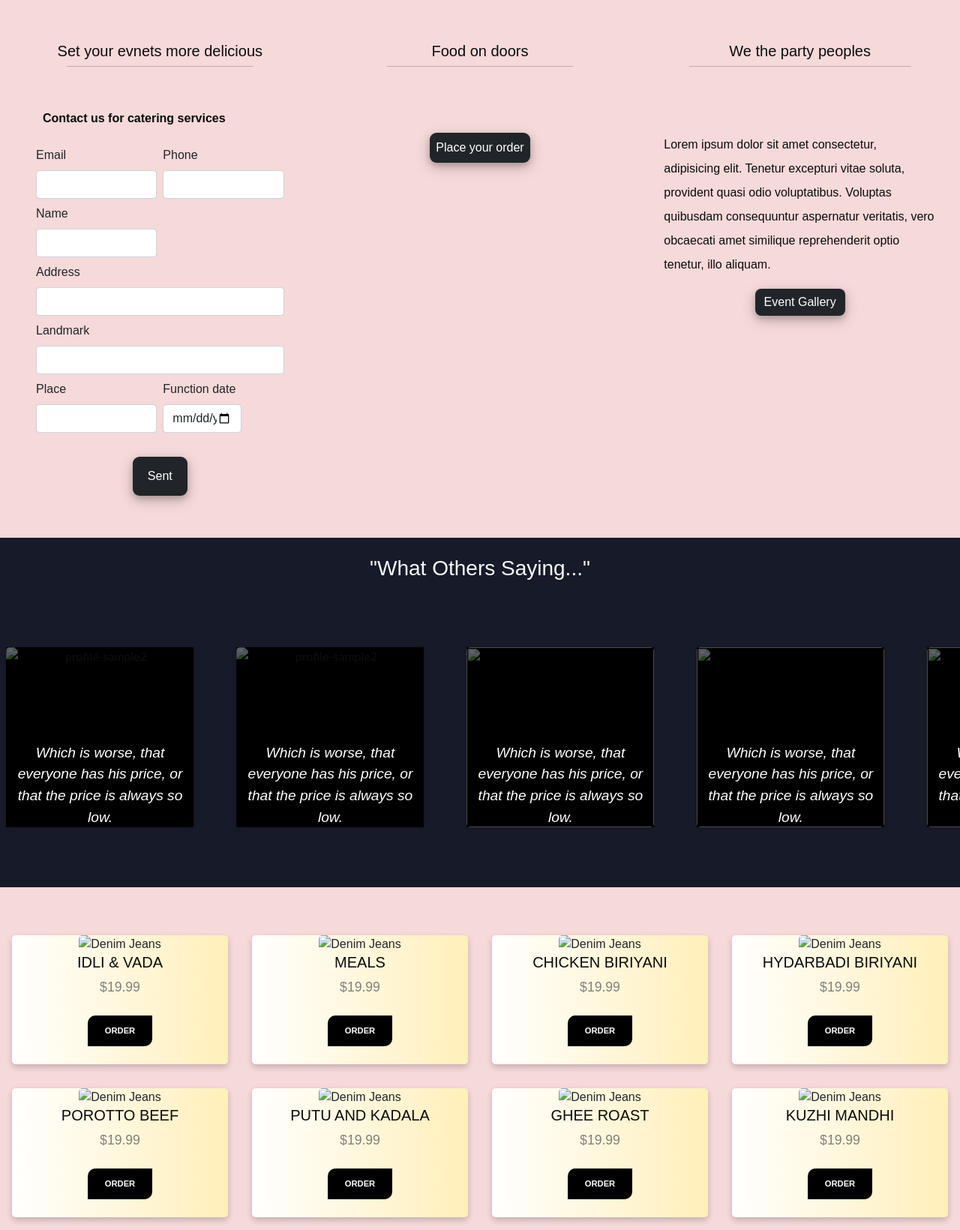
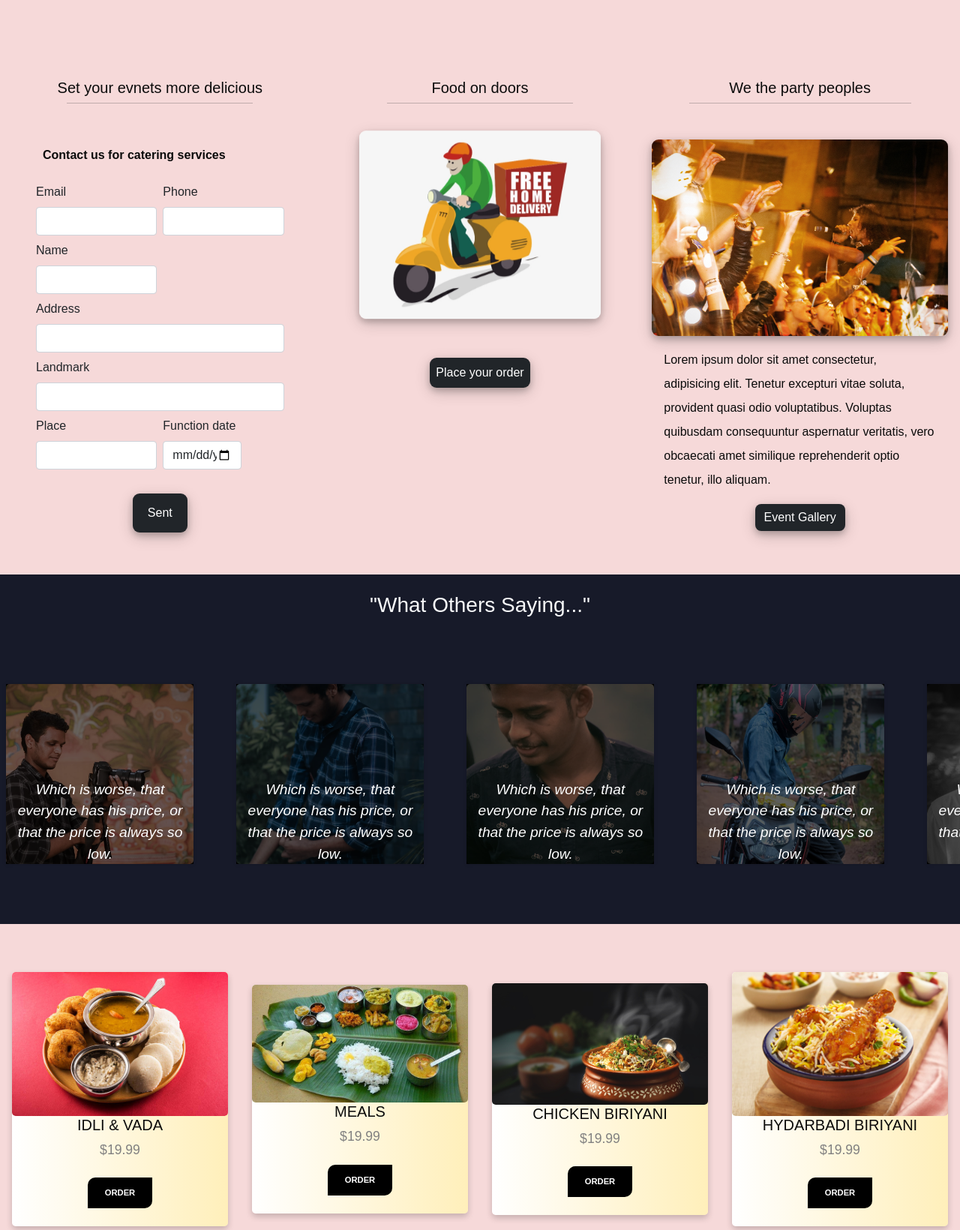
Before and after one commit to aminnk0501/projecttharavaadu, a plain HTML site: page index.html in a window 1280 px wide. Shown: the part 1160-2800 px from the top of the page at 75% size. Drawn offline with nearby package versions, Linux system fonts and the light colour scheme; files whose address does not match are found by name.

Commit message:
Update index.html

```diff
--- a/index.html
+++ b/index.html
@@ -55,7 +55,7 @@
 
 <div class="row m-2">
 <div class="col-sm-12 col-12 col-md-4 col-lg-4 py-4">
-  <img src="img/rest.jpg" alt= "" class="img-fluid" id="rest">
+  <img src="rest.jpg" alt= "" class="img-fluid" id="rest">
 </div>
 <div class="col-sm-12 col-12 col-md-4 col-lg-4">
   <p class="p-3 para-text1 text-dark"> description Lorem, ipsum dolor sit amet consectetur adipisicing elit. Assumenda amet enim quas. Tenetur, eligendi recusandae dolor minima voluptates earum. Qui necessitatibus facere, corrupti ipsum ab quisquam asperiores nisi consequatur veritatis.</p>
@@ -128,7 +128,7 @@
   <h5 class="text-center mt-3">Food on doors</h5>
   <hr \ class="w-75 m-auto mb-3">
   <div class="d-flex justify-content-center py-4 px-1 ">
-  <img src="img/delivery.png" alt="" class="img-fluid" id="delivery">
+  <img src=" delivery.png" alt="" class="img-fluid" id="delivery">
 
 </div>
 <div class="d-flex justify-content-center">
@@ -142,7 +142,7 @@
 <div class="col-12 col-sm-12 col-md-4 col-lg-4 p-3 party">
   <h5 class="text-center mt-5">We the party peoples</h5>
   <hr \ class="w-75 m-auto mb-5">
-<img src="img/party.jpg" alt="" class="img-fluid" id="partypeoples">
+<img src=" party.jpg" alt="" class="img-fluid" id="partypeoples">
 
 <p class="m-3 para-text">Lorem ipsum dolor sit amet consectetur, adipisicing elit. Tenetur excepturi vitae soluta, provident quasi odio voluptatibus.
    Voluptas quibusdam consequuntur aspernatur veritatis, vero obcaecati amet similique reprehenderit optio tenetur, illo aliquam.</p>
@@ -161,26 +161,26 @@
     <div class="row g-2" id="events">
       <div class="close"><i class="bi bi-x"></i></div>
       <div class="col-md-4 gal">
-        <img src="img/ev1.jpg" alt="" class="img-fluid gallery">
+        <img src=" ev1.jpg" alt="" class="img-fluid gallery">
       </div>
       <div class="col-md-4 gal">
-        <img src="img/ev2.jpg" alt="" class="img-fluid gallery">
+        <img src=" ev2.jpg" alt="" class="img-fluid gallery">
 
       </div>
       <div class="col-md-4 gal">
-        <img src="img/ev3.jpg" alt="" class="img-fluid gallery">
+        <img src=" ev3.jpg" alt="" class="img-fluid gallery">
 
       </div>
       <div class="col-md-4 gal">
-        <img src="img/ev4.jpg" alt="" class="img-fluid gallery">
+        <img src=" ev4.jpg" alt="" class="img-fluid gallery">
 
       </div>
       <div class="col-md-4 gal">
-        <img src="img/ev5.jpg" alt="" class="img-fluid gallery">
+        <img src=" ev5.jpg" alt="" class="img-fluid gallery">
 
       </div>
       <div class="col-md-4 gal">
-        <img src="img/ev6.jpg" alt="" class="img-fluid gallery">
+        <img src=" ev6.jpg" alt="" class="img-fluid gallery">
 
       </div>
       </div>
@@ -200,7 +200,7 @@
     <div class="swiper-slide">
 
       <figure class="snip1574">
-        <img src="img/test1.jpeg" alt="profile-sample2" class="img-fluid">
+        <img src=" test1.jpeg" alt="profile-sample2" class="img-fluid">
         <figcaption>
           <blockquote>
             <p>Which is worse, that everyone has his price, or that the price is always so low.</p>
@@ -214,7 +214,7 @@
     <div class="swiper-slide">
 
       <figure class="snip1574">
-        <img src="img/test2.jpeg" alt="profile-sample2" class="img-fluid">
+        <img src=" test2.jpeg" alt="profile-sample2" class="img-fluid">
         <figcaption>
           <blockquote>
             <p>Which is worse, that everyone has his price, or that the price is always so low.</p>
@@ -228,7 +228,7 @@
     <div class="swiper-slide">
 
       <figure class="snip1574">
-<img src="img/test3.jpeg" alt="" class="img-fluid">
+<img src=" test3.jpeg" alt="" class="img-fluid">
        <figcaption>
           <blockquote>
             <p>Which is worse, that everyone has his price, or that the price is always so low.</p>
@@ -244,7 +244,7 @@
     <div class="swiper-slide">
 
       <figure class="snip1574">
-<img src="img/test4.jpeg" alt="" class="img-fluid">
+<img src=" test4.jpeg" alt="" class="img-fluid">
 
 <figcaption>
           <blockquote>
@@ -262,7 +262,7 @@
     <div class="swiper-slide">
 
       <figure class="snip1574">
-<img src="img/test5.jpeg" alt="" class="img-fluid">
+<img src=" test5.jpeg" alt="" class="img-fluid">
       <figcaption>
           <blockquote>
             <p>Which is worse, that everyone has his price, or that the price is always so low.</p>
@@ -278,7 +278,7 @@
     <div class="swiper-slide">
 
       <figure class="snip1574">
-<img src="img/test1.jpeg" alt="" class="img-fluid">
+<img src=" test1.jpeg" alt="" class="img-fluid">
   <figcaption>
           <blockquote>
             <p>Which is worse, that everyone has his price, or that the price is always so low.</p>
@@ -295,7 +295,7 @@
     <div class="swiper-slide">
 
       <figure class="snip1574">
-        <img src="img/test4.jpeg" alt="" class="img-fluid">
+        <img src=" test4.jpeg" alt="" class="img-fluid">
         <figcaption>
           <blockquote>
             <p>Which is worse, that everyone has his price, or that the price is always so low.</p>
@@ -322,7 +322,7 @@
     <div class="col-12 col-sm-6 col-md-4 col-lg-3 d-flex  justify-content-center p-3">
 
       <div class="card1">
-        <img src="img/f14.jpg" alt="Denim Jeans">
+        <img src=" f14.jpg" alt="Denim Jeans">
         <div class="content">
         <h5>IDLI & VADA</h5>
         <p class="price">$19.99</p>
@@ -335,7 +335,7 @@
 
 
   <div class="card1">
-    <img src="img/f3.jpg" alt="Denim Jeans" >
+    <img src=" f3.jpg" alt="Denim Jeans" >
     <div class="content">
     <h5>MEALS</h5>
     <p class="price">$19.99</p>
@@ -347,7 +347,7 @@
   <div class="col-12 col-sm-6 col-md-4 col-lg-3  d-flex justify-content-center p-3">
 
     <div class="card1">
-      <img src="img/f4.jpg" alt="Denim Jeans">
+      <img src=" f4.jpg" alt="Denim Jeans">
       <div class="content">
       <h5> CHICKEN BIRIYANI</h5>
       <p class="price">$19.99</p>
@@ -360,7 +360,7 @@
   <div class="col-12 col-sm-6 col-md-4 col-lg-3  d-flex justify-content-center p-3">
 
     <div class="card1">
-      <img src="img/f5.jpg" alt="Denim Jeans">
+      <img src=" f5.jpg" alt="Denim Jeans">
       <div class="content">
       <h5>HYDARBADI BIRIYANI</h5>
       <p class="price">$19.99</p>
@@ -376,7 +376,7 @@
   <div class="col-12 col-sm-6 col-md-4 col-lg-3  d-flex justify-content-center p-3">
 
     <div class="card1">
-      <img src="img/f13.jfif" alt="Denim Jeans" >
+      <img src=" f13.jfif" alt="Denim Jeans" >
       <div class="content">
       <h5>POROTTO BEEF</h5>
       <p class="price">$19.99</p>
@@ -388,7 +388,7 @@
   <div class="col-12 col-sm-6 col-md-4 col-lg-3  d-flex justify-content-center p-3">
 
     <div class="card1">
-      <img src="img/f7.jpg" alt="Denim Jeans">
+      <img src=" f7.jpg" alt="Denim Jeans">
       <div class="content">
       <h5>PUTU AND KADALA</h5>
       <p class="price">$19.99</p>
@@ -399,7 +399,7 @@
   <div class="col-12 col-sm-6 col-md-4 col-lg-3  d-flex justify-content-center p-3">
 
     <div class="card1">
-      <img src="img/f8.jpg" alt="Denim Jeans">
+      <img src=" f8.jpg" alt="Denim Jeans">
       <div class="content">
       <h5>GHEE ROAST</h5>
       <p class="price">$19.99</p>
@@ -410,7 +410,7 @@
   <div class="col-12 col-sm-6 col-md-4 col-lg-3  d-flex justify-content-center p-3">
 
     <div class="card1">
-      <img src="img/f9.jpg" alt="Denim Jeans">
+      <img src=" f9.jpg" alt="Denim Jeans">
       <div class="content">
       <h5>KUZHI MANDHI</h5>
       <p class="price">$19.99</p>
@@ -506,7 +506,7 @@
 <footer>
 <div class="container-fluid">
 <div class="row" id="footer">
-<div class="col-12 col-sm-12 col-md-4 col-lg-4 p-5"><img src="img/footer.jpg" alt="" class="img-fluid"></div>
+<div class="col-12 col-sm-12 col-md-4 col-lg-4 p-5"><img src=" footer.jpg" alt="" class="img-fluid"></div>
 <div class="col-12 col-sm-12 col-md-4 col-lg-4 d-flex align-items-center justify-content-center p-4 footercopy"><h5 class="text-center  text-light ">copyright owned respecticve owner @aminnk0123452gmail.com</h5></div>
 <div class="col-12 col-sm-12 col-md-4 col-lg-4 d-flex align-items-center justify-content-center p-4">
 <a href=""><i class="bi bi-instagram"></i></a>
```
